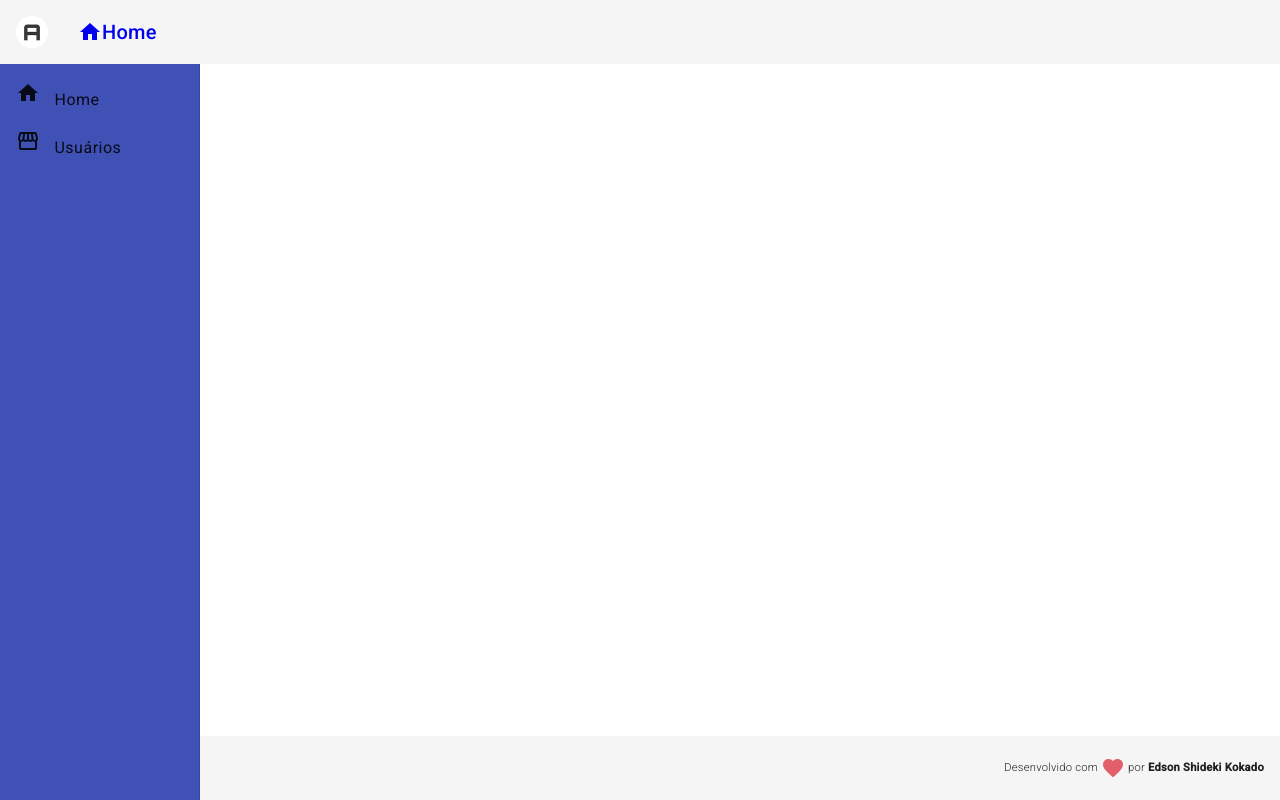
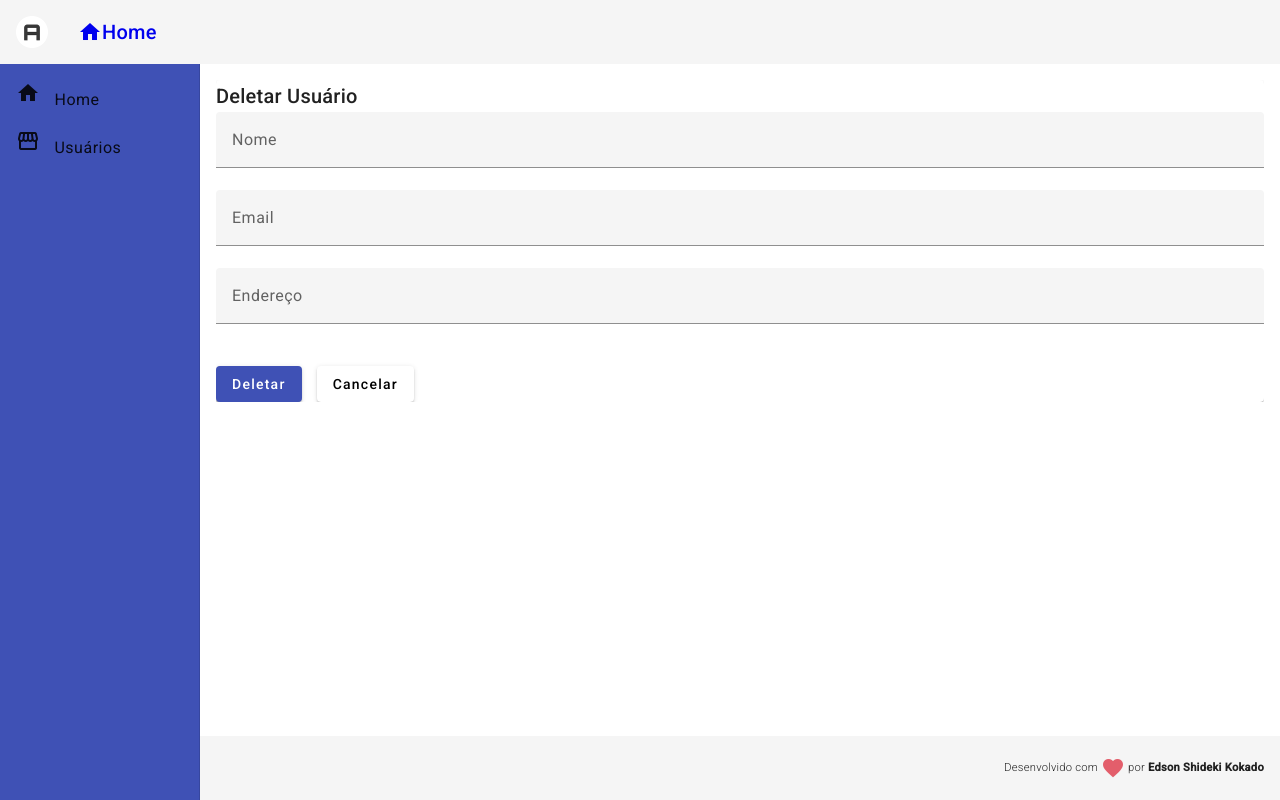
Before and after one commit to eskokado/teste-tecnico-abov, an Angular app in the folder frontend/: page /users/delete/1 in a window 1280 px wide. Before the commit this address led to /. Built offline with nearby package versions, Linux system fonts and the light colour scheme; no server answers.

Commit message:
feat: create component user-delete

```diff
--- a/frontend/src/app/app-routing.module.ts
+++ b/frontend/src/app/app-routing.module.ts
@@ -5,6 +5,7 @@ import { HomeComponent } from './views/home/home.component';
 import { UserCrudComponent } from './views/user-crud/user-crud.component';
 import { UserCreateComponent } from './components/user/user-create/user-create.component'
 import { UserUpdateComponent } from './components/user/user-update/user-update.component'
+import { UserDeleteComponent } from './components/user/user-delete/user-delete.component'
 
 const routes: Routes = [
   {
@@ -21,6 +22,10 @@ const routes: Routes = [
   {
     path: 'users/update/:id',
     component: UserUpdateComponent
+  },
+  {
+    path: 'users/delete/:id',
+    component: UserDeleteComponent
   }
 ];
 
--- a/frontend/src/app/app.module.ts
+++ b/frontend/src/app/app.module.ts
@@ -30,6 +30,7 @@ import { MatTableModule } from '@angular/material/table';
 import { MatPaginatorModule } from '@angular/material/paginator';
 import { MatSortModule } from '@angular/material/sort';
 import { UserUpdateComponent } from './components/user/user-update/user-update.component';
+import { UserDeleteComponent } from './components/user/user-delete/user-delete.component';
 
 @NgModule({
   declarations: [
@@ -41,7 +42,8 @@ import { UserUpdateComponent } from './components/user/user-update/user-update.c
     UserCrudComponent,
     UserCreateComponent,
     UserTableComponent,
-    UserUpdateComponent
+    UserUpdateComponent,
+    UserDeleteComponent
   ],
   imports: [
     BrowserModule,
--- /dev/null
+++ b/frontend/src/app/components/user/user-delete/user-delete.component.css
@@ -0,0 +1,9 @@
+form {
+  display: flex;
+  flex-direction: column;
+}
+
+button {
+  margin-top: 20px;
+  margin-right: 15px;
+}
--- /dev/null
+++ b/frontend/src/app/components/user/user-delete/user-delete.component.html
@@ -0,0 +1,23 @@
+<mat-card>
+  <mat-card-title>Deletar Usuário</mat-card-title>
+  <form>
+    <mat-form-field>
+      <input matInput placeholder='Nome' [(ngModel)]='user.name' name='name' readonly>
+    </mat-form-field>
+    <mat-form-field>
+      <input matInput placeholder='Email' [(ngModel)]='user.email' name='email' readonly>
+    </mat-form-field>
+    <mat-form-field>
+      <input matInput placeholder='Endereço' [(ngModel)]='user.address' name='address' readonly>
+    </mat-form-field>
+  </form>
+  <div>
+    <button mat-raised-button (click)='deleteUser()' color='primary'>
+      Deletar
+    </button>
+
+    <button mat-raised-button (click)='cancel()'>
+      Cancelar
+    </button>
+  </div>
+</mat-card>
--- /dev/null
+++ b/frontend/src/app/components/user/user-delete/user-delete.component.ts
@@ -0,0 +1,45 @@
+import { Component } from '@angular/core';
+import { UserService } from '../user.service'
+import { ActivatedRoute, Router } from '@angular/router'
+import { User } from '../user.model'
+
+@Component({
+  selector: 'app-user-delete',
+  templateUrl: './user-delete.component.html',
+  styleUrls: ['./user-delete.component.css']
+})
+export class UserDeleteComponent{
+
+  user: User = {
+    name: '',
+    email: '',
+    address: ''
+  }
+
+  constructor(
+    private userService: UserService,
+    private router: Router,
+    private route: ActivatedRoute
+  ) {
+  }
+
+  ngOnInit(): void {
+    const id = this.route.snapshot.paramMap.get('id');
+    if (id != undefined) {
+      this.userService.findById(+id).subscribe(user => {
+        this.user = user;
+      });
+    }
+  }
+
+  deleteUser(): void {
+    this.userService.deleteById(this.user.id).subscribe(() => {
+      this.userService.showMessage('Operação executada com sucesso!');
+      this.router.navigate(['/users'])
+    });
+  }
+
+  cancel(): void {
+    this.router.navigate(['/users'])
+  }
+}
--- a/frontend/src/app/components/user/user-table/user-table.component.html
+++ b/frontend/src/app/components/user/user-table/user-table.component.html
@@ -28,7 +28,7 @@
             edit
           </i>
         </a>
-        <a routerLink=''>
+        <a routerLink='/users/delete/{{ row.id }}'>
           <i class='material-icons delete'>
             delete
           </i>
--- a/frontend/src/app/components/user/user.service.ts
+++ b/frontend/src/app/components/user/user.service.ts
@@ -41,4 +41,9 @@ export class UserService {
     const url = `${this.baseUrl}/${user.id}`
     return this.http.put<User>(url, user);
   }
+
+  deleteById(id: number | undefined): Observable<void> {
+    const url = `${this.baseUrl}/${id}`
+    return this.http.delete<void>(url);
+  }
 }
```
